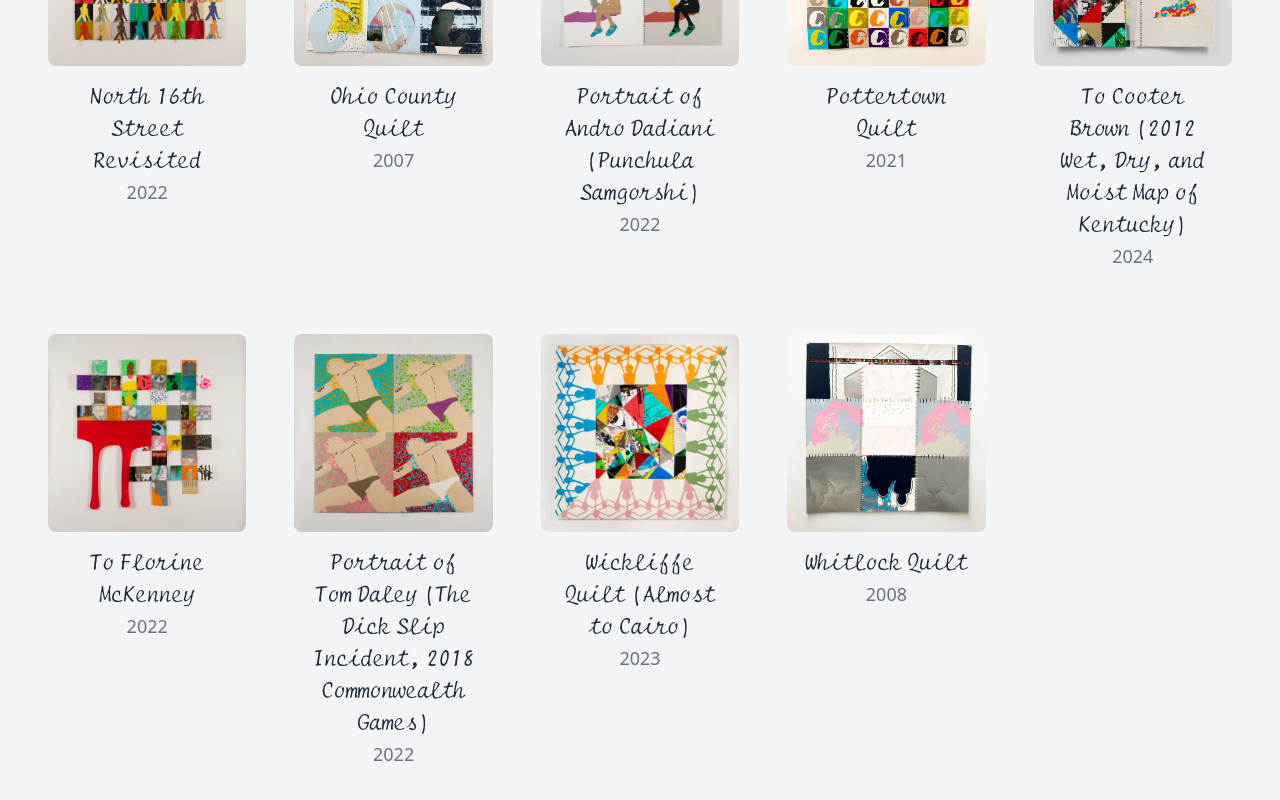
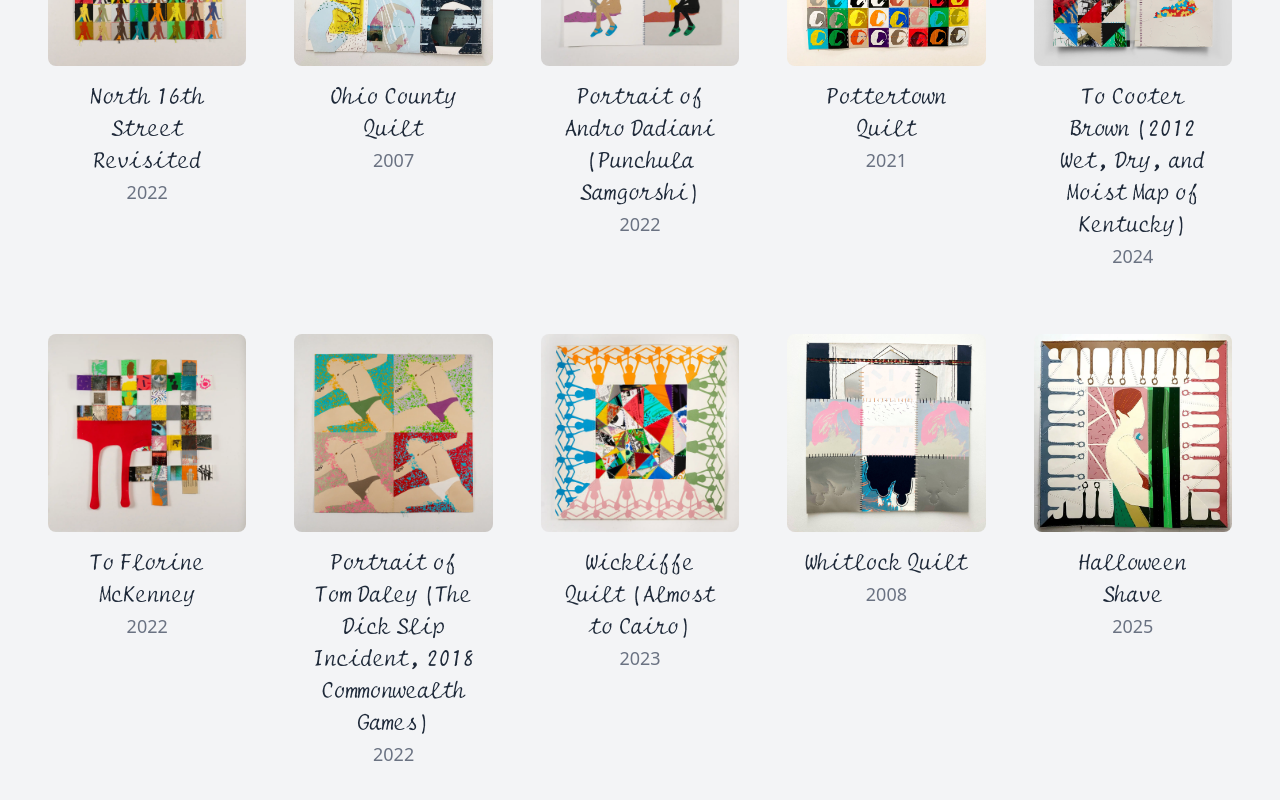
Before and after one commit to djesikumo/Robert-Spees-Gallery, a React (Vite) app: page / in a window 1280 px wide. Shown: the part 2044-2844 px from the top of the page. Built offline with nearby package versions, Linux system fonts and the light colour scheme.

Commit message:
Added new artwork. Fixes in CV

```diff
--- a/src/data.ts
+++ b/src/data.ts
@@ -24,6 +24,7 @@ import url_to_florine_mckenney_2022 from "./assets/Selected Works/to_florine_mck
 import url_tom_daley_2022 from "./assets/Selected Works/tom_daley_2022-webp.png"
 import url_Wickliffe_Quilt from "./assets/Selected Works/Wickliffe Quilt Almost to Cairo 2023-webp.png"
 import url_Whitlock_Quilt_2008 from "./assets/Selected Works/Whitlock_Quilt_2008.jpg"
+import url_Halloween_Shave_2025 from "./assets/Selected Works/Halloween_Shave_2025.webp"
 
 export const data: GaleryItem[] = [
   {
@@ -217,6 +218,14 @@ export const data: GaleryItem[] = [
     year: "2008",
     technique: "Silkscreen, lithography, photolithography, and chine colle on printmaking paper with stippled aluminum flashing, inkjet prints on transparency sheets, embroidery thread, and bookbinding thread.",
     dimensions: "45x45 in (114.3x114.3 cm), edition of 2"
+  },
+  {
+    id: 25,
+    imageUrl: url_Halloween_Shave_2025,
+    name: "Halloween Shave",
+    year: "2025",
+    technique: "Printmaking paper, pastel paper, mylar, colored transparency sheets, and decorative paper with embroidery thread.",
+    dimensions: "40x40 in. (101x101 cm.)"
   }
 ]
 
@@ -242,38 +251,38 @@ export const cvData: CV = {
   exhibitions: [
     {
       id: "1",
+      year: 2026,
+      exhibition: "20th Annual 32BJ Art Show, New York, New York, USA"
+    },
+    {
+      id: "2",
       year: 2025,
       exhibition: "The Country This Shape is In: Works in Analog and (Early) Digital by Rbt. Sps., Shadow Kitchen in conjunction with Coaxial Arts, Los Angeles, California, USA"
     },
     {
-      id: "2",
+      id: "3",
       year: 2025,
       exhibition: "The Country This Shape is In: Works in Analog and (Early) Digital by Rbt. Sps., Subsequence, Tbilisi, Georgia"
     },
     {
-      id: "3",
+      id: "4",
       year: 2024,
       exhibition: "Apple Express: A Film by Rbt. Sps., Subsequence, Tbilisi, Georgia"
     },
     {
-      id: "4",
+      id: "5",
       year: 2024,
       exhibition: "32BJ Art Show: Embracing Planet Earth, The High Line, New York, New York, USA"
     },
     {
-      id: "5",
+      id: "6",
       year: 2023,
       exhibition: "16th Annual 32BJ Art Show, New York, New York, USA"
     },
     {
-      id: "6",
+      id: "7",
       year: 2023,
       exhibition: "Middle of Knowhere Film Festival, Fayetteville Arkansas, USA"
-    },
-    {
-      id: "7",
-      year: 2023,
-      exhibition: "Film screening: Confederitis, Cinema House, Tbilisi, Georgia"
     },
     {
       id: "8",
@@ -311,32 +320,37 @@ export const cvData: CV = {
       exhibition: "Confederitis: A film by Rbt. Sps. and Jillian McManemin, Official selection, Istanbul International Experimental Film Festival"
     },
     {
-      id: "14",
+      id: "15",
       year: 2017,
       exhibition: "Semionauts: three exercises in collaborative essay filmmaking, King’s Leap, Brooklyn, New York, USA"
     },
     {
-      id: "15",
+      id: "16",
       year: 2013,
       exhibition: "Apple Express: A Film by Rbt. Sps., Interstate Projects, Brooklyn, New York, USA"
     },
     {
-      id: "16",
+      id: "17",
       year: 2013,
       exhibition: "Jillian McManemin and Rbt. Sps.: An Evening of Recitation and Song, BGSQD, New York, New York, USA"
     },
     {
-      id: "17",
+      id: "18",
       year: 2013,
       exhibition: "Moving Image Contemporary Video Art Fair, New York Waterfront Tunnel, New York, New York, USA"
     },
     {
-      id: "18",
+      id: "19",
       year: 2011,
       exhibition: "Magic For Beginners, PPOW,  New York, New York, USA"
     },
     {
-      id: "19",
+      id: "20",
+      year: 2009,
+      exhibition: "Harmony Korine: Pigxote, videographer, Vanderbilt University, Nashville, Tennessee, USA"
+    },
+    {
+      id: "21",
       year: 2008,
       exhibition: "Vienna Biennale 2008, Ve.Sch Galerie, Vienna, Austria"
     }
--- a/src/pages/VideosFilmsPage.tsx
+++ b/src/pages/VideosFilmsPage.tsx
@@ -7,7 +7,7 @@ const VideosFilmsPage = () => {
         <h1 className="text-center sm:text-start text-6xl font-bold mb-8 text-gray-800">Videos & Films</h1>
         <img src={Film} className="w-96 rounded-lg mb-4" />
         <p className="w-96 text-gray-800 text-center mb-4"><span className='italic'>“Lost In The Wash”</span> is a new experimental feature film by Rbt. Sps. currently still in production. Tyler J. Ladd stars alongside Sps. himself in this eclectic travelogue.</p>
-        <p className="w-96 text-gray-800 text-center">Director of Photography: Jeremiah M. Carter. Associate Producer: Jeffrey C. Stanley. The film’s tentative completion date is October 2026.</p>
+        <p className="w-96 text-gray-800 text-center">Director of Photography: Jeremiah M. Carter. Associate Producer: Jeffrey C. Stanley. The film’s tentative completion date is July 2027.</p>
       </div>
     </main>
   )
```
Also changed, not shown: src/assets/Selected Works/Halloween_Shave_2025.webp (added).
